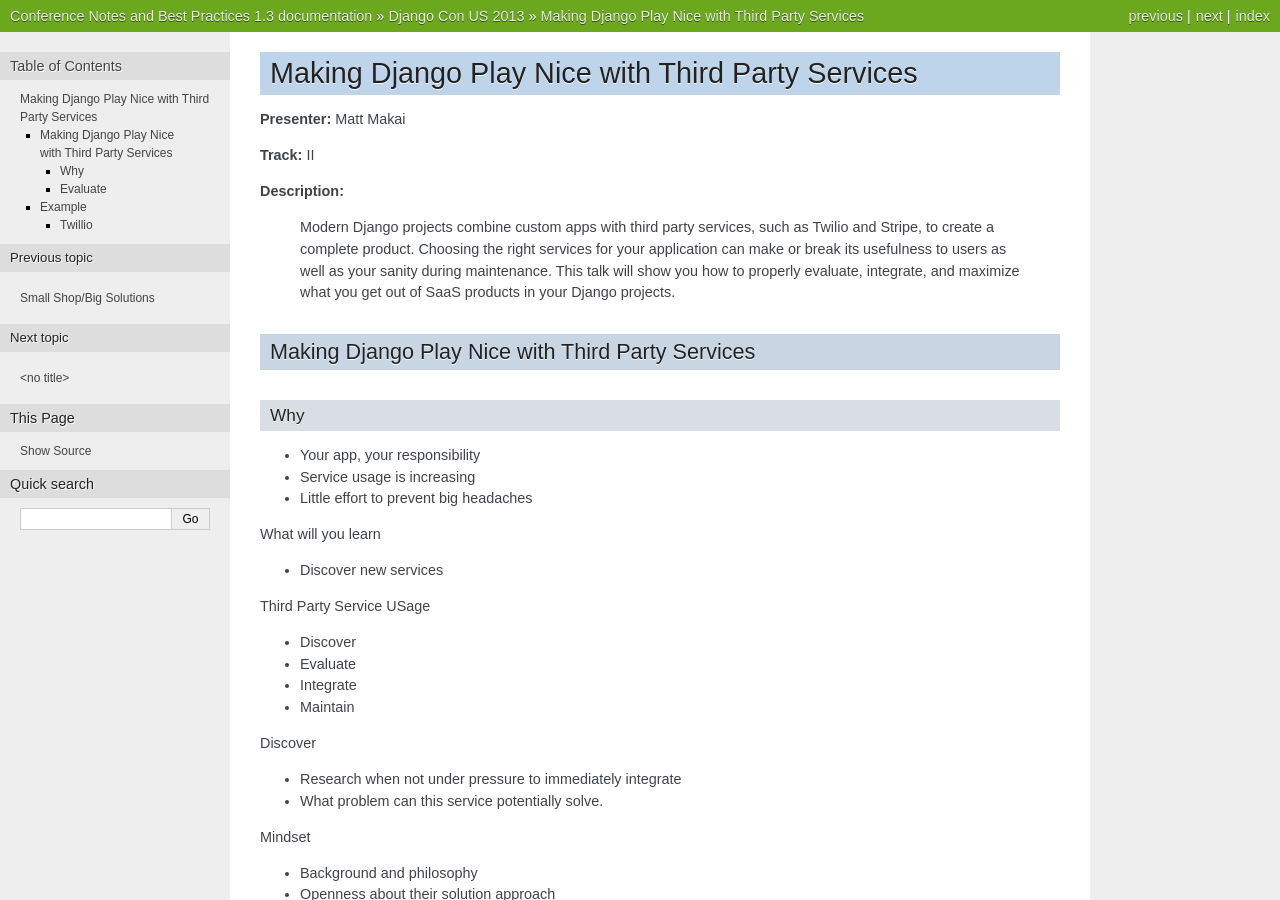
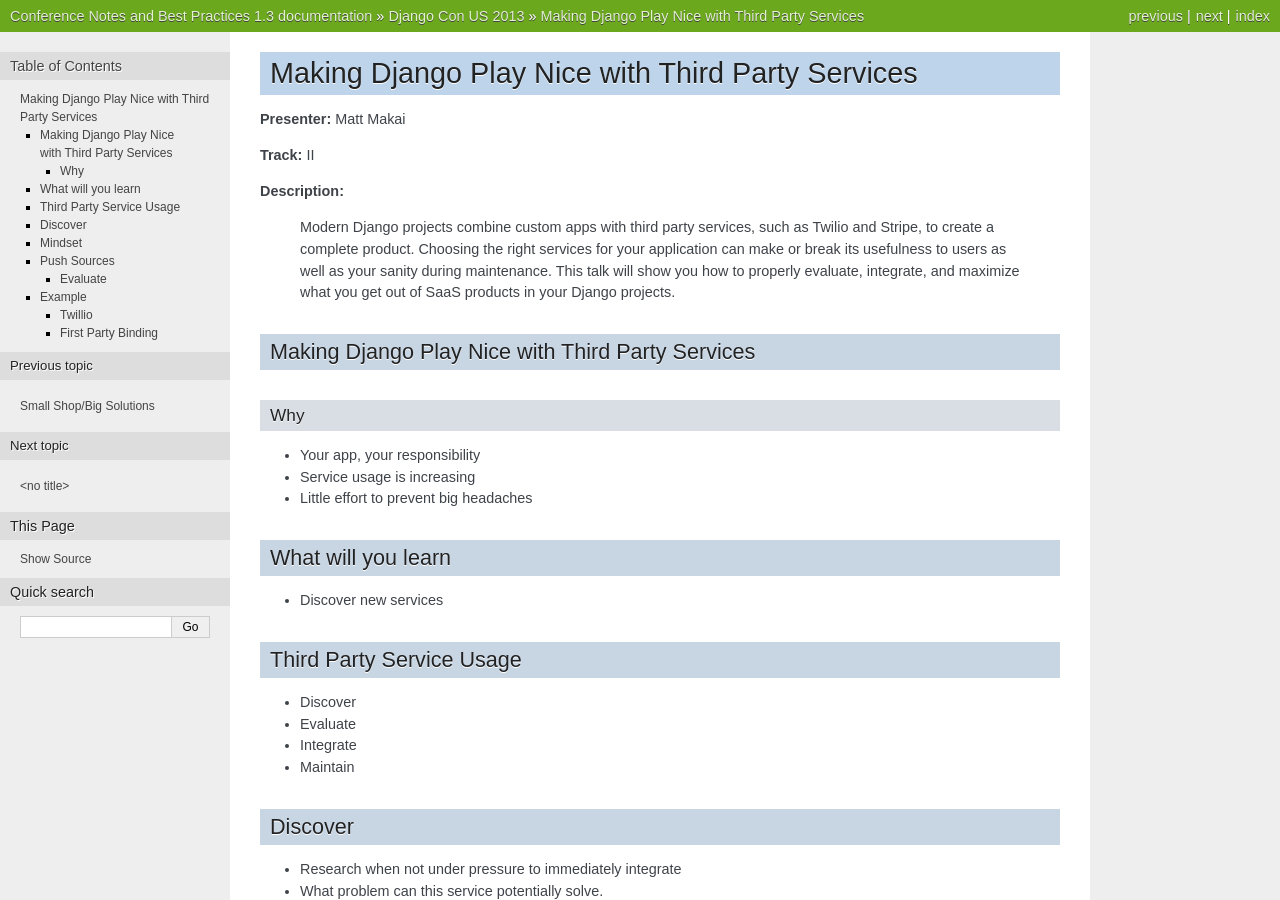
Before and after one commit to dstegelman/dstegelman-event-notes, a Sphinx documentation site: the page built from source/conferences/djangocon2013/thursday/third_party.rst, in a window 1280 px wide and 900 px high. Built offline with Sphinx 7.4.7, drawn with Linux system fonts in a browser that asks for light colours; some of the changed text lies outside the part shown.

Commit message:
updates.

```diff
--- a/source/conferences/djangocon2013/thursday/third_party.rst
+++ b/source/conferences/djangocon2013/thursday/third_party.rst
@@ -23,10 +23,12 @@ Why
 * Little effort to prevent big headaches
 
 What will you learn
+-------------------
 
 * Discover new services
 
-Third Party Service USage
+Third Party Service Usage
+-------------------------
 
 * Discover
 * Evaluate
@@ -34,17 +36,20 @@ Third Party Service USage
 * Maintain
 
 Discover
+--------
 
 * Research when not under pressure to immediately integrate
 * What problem can this service potentially solve.
 
 Mindset
+-------
 
 * Background and philosophy
 * Openness about their solution approach
 * Bookmark services and arguements for and against
 
 Push Sources
+------------
 
 * Leanstack
 * Python Weekly
@@ -76,3 +81,10 @@ Twillio
 * Platform is on Python
 * Open source Django Examples
 * Developer evangelists active
+
+First Party Binding
+===================
+
+* Ideal
+* Update Frequency?
+* Outstanding issues
```
